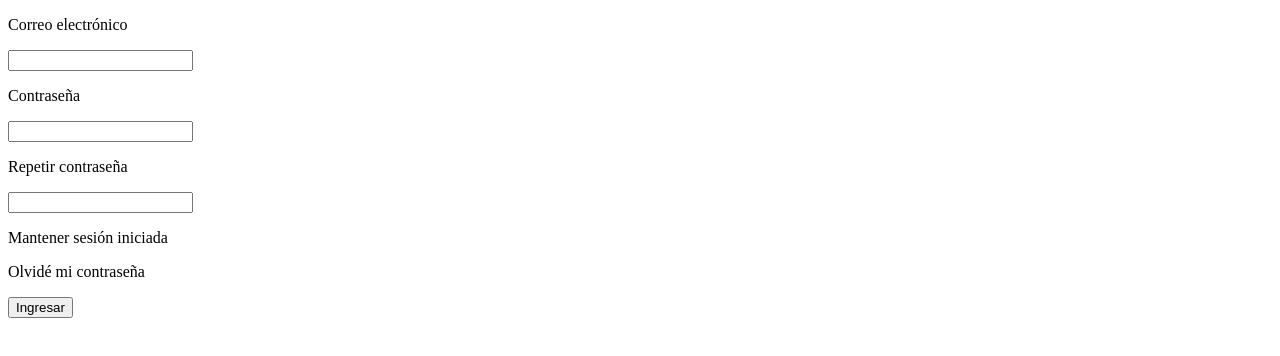
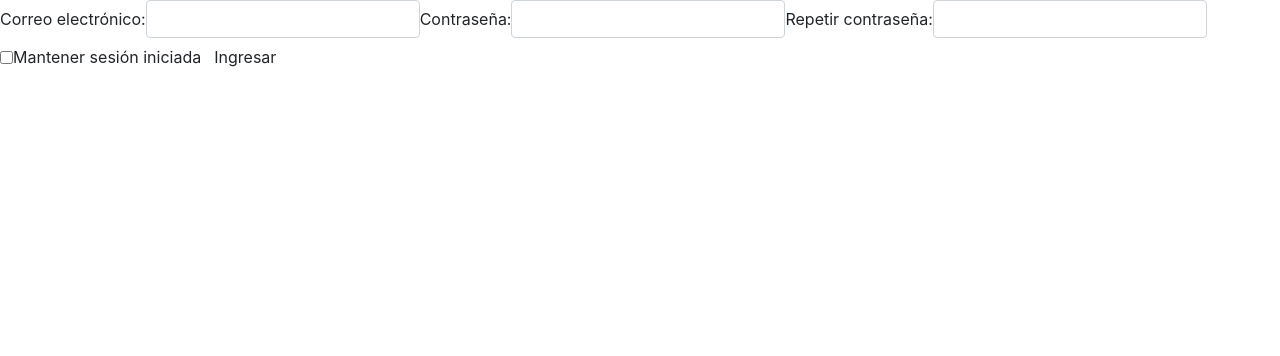
Before and after one commit to Montsewony/Moda, a plain HTML site: page registro.html in a window 1280 px wide. Drawn offline with nearby package versions, Linux system fonts and the light colour scheme.

Commit message:
Add files via upload

```diff
--- a/registro.html
+++ b/registro.html
@@ -2,7 +2,9 @@
 <html lang="es-MX" dir="ltr">
     <head>
         <title>Registro</title>
-        <meta charset="utf-8">
+        <meta http-equiv="Content-Type" content="text/html; charset=utf-8" />
+        <link rel="stylesheet" href="bootstrap/css/bootstrap.min.css" type="text/css" />
+
         </head>
 <body>
 <header>
@@ -14,26 +16,33 @@
 <!--CONTENIDO-->
 <main>
     <!--FORMULARIOS -->
-    <form action="" method="">
-        <p>Correo electrónico</p>
-        <input type="email" name="" id=""><br>
-        <P>Contraseña</P>
-        <input type="password" name="" id=""><br>
-        <P>Repetir contraseña</P>
-        <input type="rpassword" name="" id=""><br>
-        <p>Mantener sesión iniciada</p> <p>Olvidé mi contraseña</p>
-        <button type="button">Ingresar</button>
 
+        <form class="form-inline" role="form">
+            <div class="form-group">
+              <label for="email">Correo electrónico: </label>
+              <input type="email" class="form-control" id="email">
+            </div>
+            <div class="form-group">
+              <label for="pwd">Contraseña:</label>
+              <input type="password" class="form-control" id="pwd">
+            </div>
+            <div class="form-group">
+                <label for="rpwd">Repetir contraseña:</label>
+                <input type="rpassword" class="form-control" id="rpwd">
+              </div>
+            <div class="checkbox">
+              <label><input type="checkbox">Mantener sesión iniciada</label>
+            </div>
+            <button type="submit" class="btn btn-default">Ingresar</button>
+          </form>
     </form>
 </main>
-<!--BARRA LATERAL-->
-<aside>
-
-</aside>
 <!--BARRA INSTITUCIONAL: información-->
 <footer>
 
 </footer>
-
+<script src="bootstrap/js/bootstrap.min.js"></script>
+<script src="assets/jquery-1.11.2.min.js"></script>
+<script src="assets/jquery.validate.min.js"></script>
 </body>
 </html>
```
